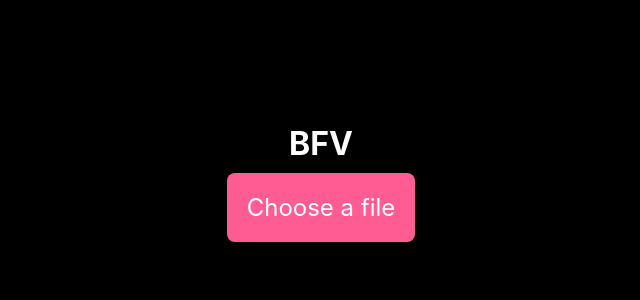
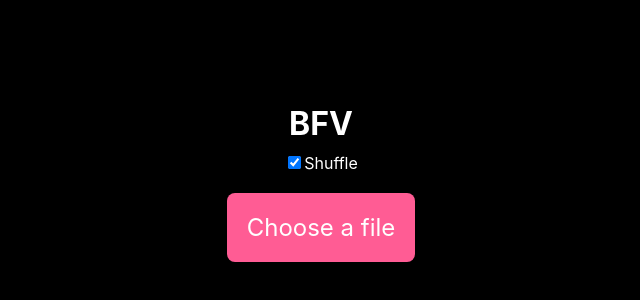
Before and after one commit to bf-v/bfv, a React (Create React App) app: page / in a window 1280 px wide. Shown: the part 228-528 px from the top of the page, without its empty margins (319-959 px from the left). Built offline with nearby package versions, Linux system fonts and the light colour scheme.

Commit message:
Make shuffling optional

```diff
--- a/src/App.js
+++ b/src/App.js
@@ -12,6 +12,8 @@ function shuffled(inp) {
 }
 
 export default class App extends Component {
+  state = { shuffle: true };
+
   constructor(props) {
     super(props);
     this.fr = new FileReader();
@@ -22,18 +24,20 @@ export default class App extends Component {
         return;
       }
       // links is a list of (listname, source) tuples
-      const content = shuffled(
-        csv
-          .slice(1)
-          .filter(x => !!x)
-          .map(r => r.split(",").slice(0, 2))
-      );
+      let content = csv
+        .slice(1)
+        .filter(x => !!x)
+        .map(r => r.split(",").slice(0, 2));
+      content = this.state.shuffle ? shuffled(content) : content;
       this.setState({ content });
     });
     this.state = { content: null };
   }
 
-  handleChange = evt => this.fr.readAsText(evt.target.files[0]);
+  handleChange = (evt, shuffle) => {
+    this.setState({ shuffle });
+    this.fr.readAsText(evt.target.files[0]);
+  };
 
   render() {
     if (this.state.content === null) {
--- a/src/FileInput.css
+++ b/src/FileInput.css
@@ -3,15 +3,15 @@
 	flex-direction: column;
 	justify-content: center;
 	align-items: center;
+	color: white;
 }
 
 .file-input-container h1 {
-	color: white;
 	margin-bottom: 10px;
 }
 
 /* https://tympanus.net/codrops/2015/09/15/styling-customizing-file-inputs-smart-way/ */
-.file-input-container input {
+.file-input-container #file-input {
 	position: absolute;
 	z-index: -1;
 	overflow: hidden;
@@ -20,19 +20,18 @@
 	height: 0.1px;
 }
 
-.file-input-container label {
+.file-input-container #choose-file-label {
 	background-color: rgb(255,92,148);
 	border-radius: 8px;
-	color: white;
 	padding: 20px;
 	font-size: 1.5em;
 }
 
-.file-input-container label:hover {
+.file-input-container #choose-file-label:hover {
 	cursor: pointer;
 }
 
-.file-input-container input:focus + label {
+.file-input-container input:focus + #choose-file-label {
 	outline: 1px dotted #000;
 	outline: -webkit-focus-ring-color auto 5px;
 }
--- a/src/FileInput.js
+++ b/src/FileInput.js
@@ -2,6 +2,8 @@ import React, { Component } from "react";
 import "./FileInput.css";
 
 export default class FileInput extends Component {
+  state = { shuffle: true };
+
   render() {
     return (
       <div
@@ -11,18 +13,29 @@ export default class FileInput extends Component {
           height: "100%",
           display: "flex",
           justifyContent: "center",
-          alignItems: "center"
+          alignItems: "center",
         }}
       >
         <div className="file-input-container">
           <h1>BFV</h1>
+          <label htmlFor="shuffle-checkbox" style={{ marginBottom: 20 }}>
+            <input
+              id="shuffle-checkbox"
+              type="checkbox"
+              checked={this.state.shuffle}
+              onChange={e => this.setState({ shuffle: e.target.checked })}
+            />
+            Shuffle
+          </label>
           <input
             id="file-input"
             type="file"
             accept=".csv"
-            onChange={this.props.onChange}
+            onChange={e => this.props.onChange(e, this.state.shuffle)}
           />
-          <label htmlFor="file-input">Choose a file</label>
+          <label id="choose-file-label" htmlFor="file-input">
+            Choose a file
+          </label>
         </div>
       </div>
     );
```
